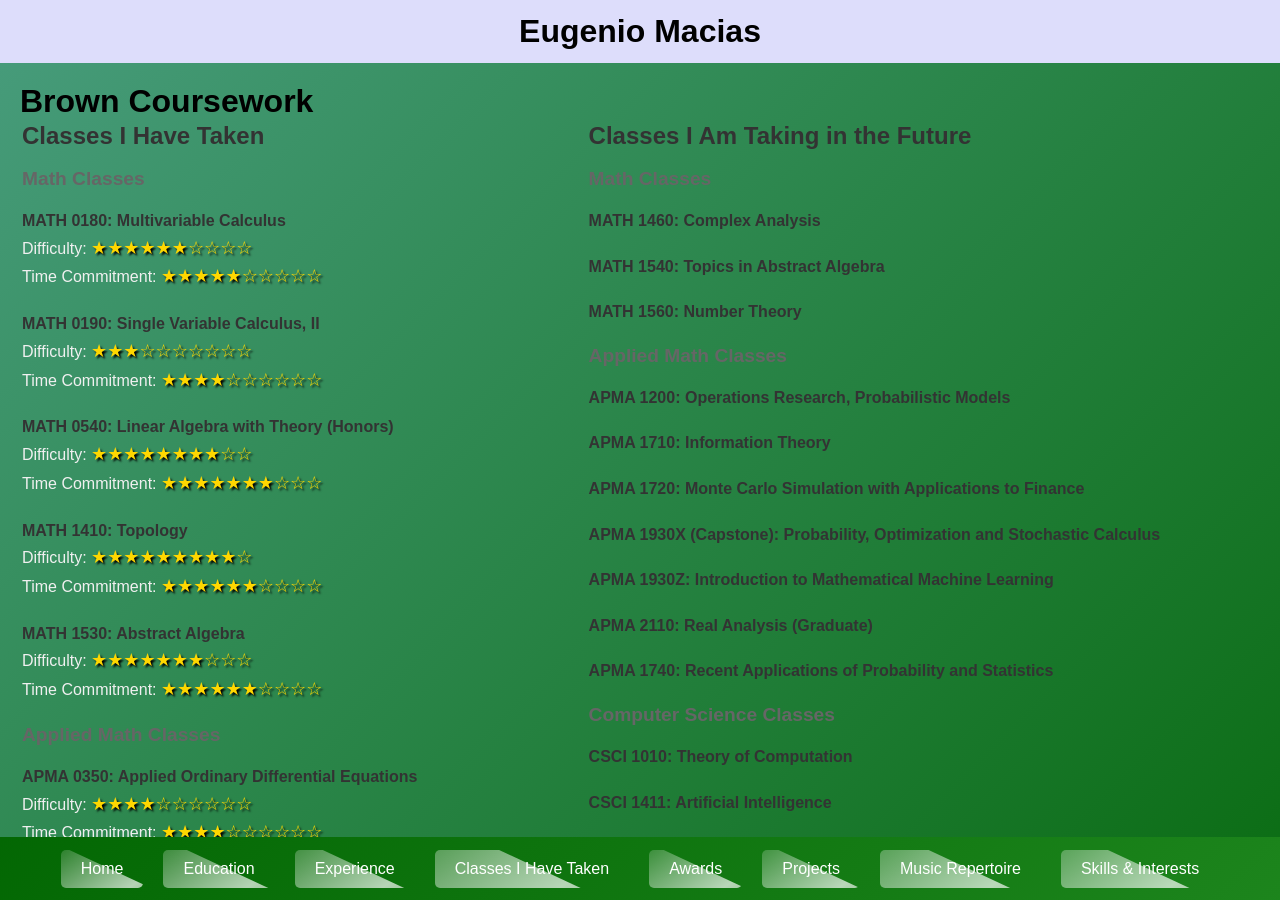
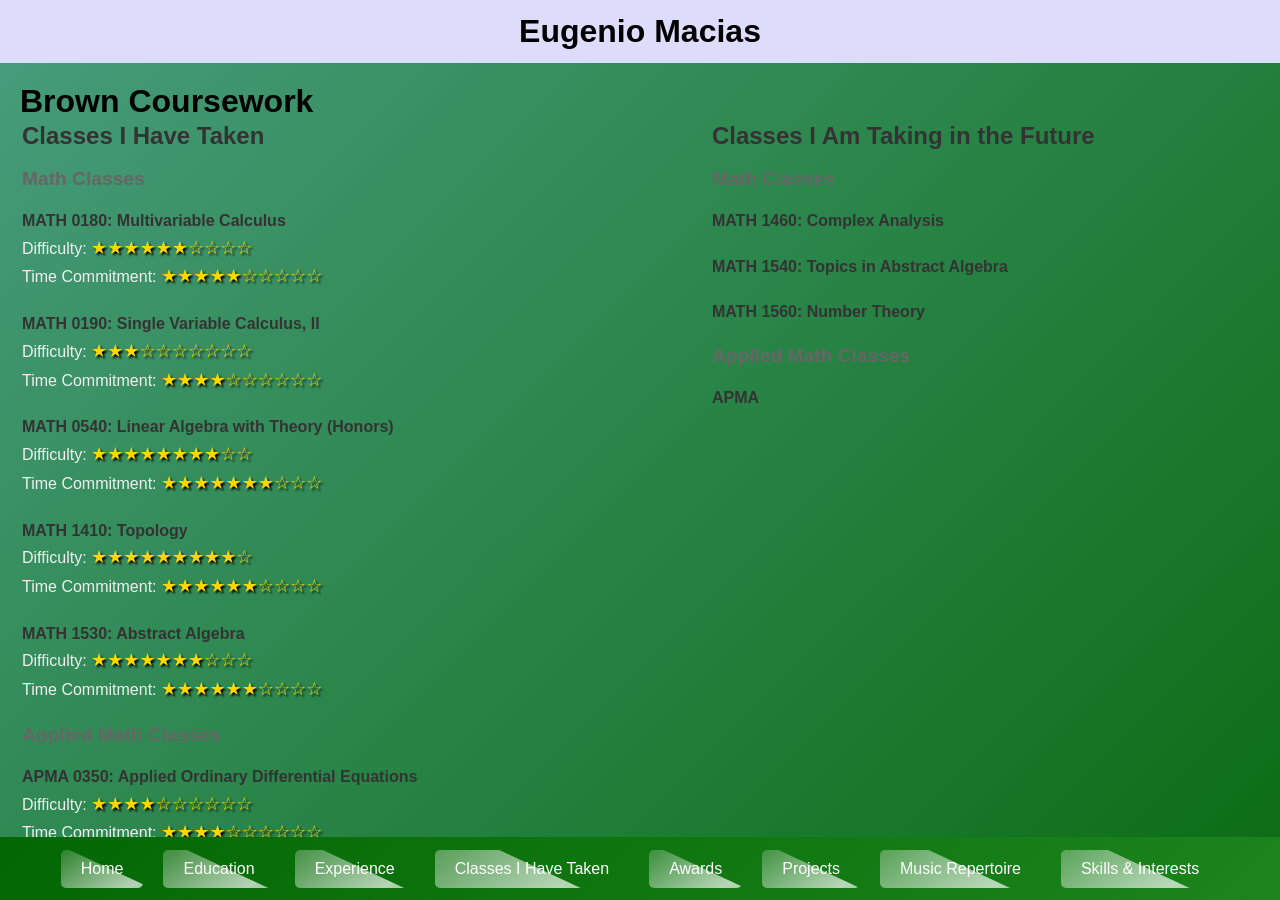
Before and after one commit to xXElGenio0203Xx/eugenio-macias.github.io, a Jekyll site: the page built from classes-i-have-taken.md, in a window 1280 px wide and 900 px high. Built offline with Jekyll 4.4.1, drawn with Linux system fonts in a browser that asks for light colours; some web fonts are replaced; some of the changed text lies outside the part shown.

Commit message:
Update classes-i-have-taken.md

```diff
--- a/classes-i-have-taken.md
+++ b/classes-i-have-taken.md
@@ -10,26 +10,26 @@ title: Classes I Have Taken
     <td style="vertical-align:top;">
 
       <h2>Classes I Have Taken</h2><br>
-      <h3 style="font-weight: bold;">Math Classes</h3><br>
+      <h3>Math Classes</h3><br>
       <p><strong>MATH 0180: Multivariable Calculus</strong><br> Difficulty: <span class="stars">★★★★★★☆☆☆☆</span><br> Time Commitment: <span class="stars">★★★★★☆☆☆☆☆</span></p>
       <p><strong>MATH 0190: Single Variable Calculus, II</strong><br> Difficulty: <span class="stars">★★★☆☆☆☆☆☆☆</span><br> Time Commitment: <span class="stars">★★★★☆☆☆☆☆☆</span></p>
       <p><strong>MATH 0540: Linear Algebra with Theory (Honors)</strong><br> Difficulty: <span class="stars">★★★★★★★★☆☆</span><br> Time Commitment: <span class="stars">★★★★★★★☆☆☆</span></p>
       <p><strong>MATH 1410: Topology</strong><br> Difficulty: <span class="stars">★★★★★★★★★☆</span><br> Time Commitment: <span class="stars">★★★★★★☆☆☆☆</span></p>
       <p><strong>MATH 1530: Abstract Algebra</strong><br> Difficulty: <span class="stars">★★★★★★★☆☆☆</span><br> Time Commitment: <span class="stars">★★★★★★☆☆☆☆</span></p>
 
-      <h3 style="font-weight: bold;">Applied Math Classes</h3><br>
+      <h3>Applied Math Classes</h3><br>
       <p><strong>APMA 0350: Applied Ordinary Differential Equations</strong><br> Difficulty: <span class="stars">★★★★☆☆☆☆☆☆</span><br> Time Commitment: <span class="stars">★★★★☆☆☆☆☆☆</span></p>
       <p><strong>APMA 0360: Applied Partial Differential Equations</strong><br> Difficulty: <span class="stars">★★★★★★☆☆☆☆</span><br> Time Commitment: <span class="stars">★★★★★☆☆☆☆☆</span></p>
       <p><strong>APMA 1655: Honors Statistical Inference I</strong><br> Difficulty: <span class="stars">★★★★★★★☆☆☆</span><br> Time Commitment: <span class="stars">★★★★★☆☆☆☆☆</span></p>
       <p><strong>APMA 1660: Statistical Inference II</strong><br> Difficulty: <span class="stars">★★★★★★☆☆☆☆</span><br> Time Commitment: <span class="stars">★★★☆☆☆☆☆☆☆</span></p>
 
-      <h3 style="font-weight: bold;">Computer Science Classes</h3><br>
+      <h3>Computer Science Classes</h3><br>
       <p><strong>CSCI 0170: Computer Science, An Integrated Introduction</strong><br> Difficulty: <span class="stars">★★★★★★★★☆☆</span><br> Time Commitment: <span class="stars">★★★★★★★★★☆</span></p>
       <p><strong>CSCI 0200: Programming Design, Data Structures & Algorithms</strong><br> Difficulty: <span class="stars">★★★★★★★☆☆☆</span><br> Time Commitment: <span class="stars">★★★★★★★★☆☆</span></p>
       <p><strong>CSCI 0330: Introduction to Computer Systems</strong><br> Difficulty: <span class="stars">★★★★★★★★☆☆</span><br> Time Commitment: <span class="stars">★★★★★★★★★★</span></p>
       <p><strong>CSCI 1515: Applied Cryptography</strong><br> Difficulty: <span class="stars">★★★★★★★☆☆☆</span><br> Time Commitment: <span class="stars">★★★★★★★☆☆☆</span></p>
 
-      <h3 style="font-weight: bold;">Other Areas</h3><br>
+      <h3>Other Areas</h3><br>
       <p><strong>ECON 1210: Intermediate Macroeconomics</strong><br> Difficulty: <span class="stars">★★★★☆☆☆☆☆☆</span><br> Time Commitment: <span class="stars">★★★★★☆☆☆☆☆</span></p>
       <p><strong>ECON 1620: Introduction to Econometrics</strong><br> Difficulty: <span class="stars">★★★★☆☆☆☆☆☆</span><br> Time Commitment: <span class="stars">★★★★★★☆☆☆☆</span></p>
       <p><strong>GRMN 0300: Intermediate German I</strong><br> Difficulty: <span class="stars">★★★☆☆☆☆☆☆☆</span><br> Time Commitment: <span class="stars">★★★☆☆☆☆☆☆☆</span></p>
@@ -42,35 +42,10 @@ title: Classes I Have Taken
     <td style="vertical-align:top;">
 
       <h2>Classes I Am Taking in the Future</h2><br>
-      <h3 style="font-weight: bold;">Math Classes</h3><br>
+      <h3>Math Classes</h3><br>
       <p><strong>MATH 1460: Complex Analysis</strong></p>
       <p><strong>MATH 1540: Topics in Abstract Algebra</strong></p>
       <p><strong>MATH 1560: Number Theory</strong></p>
 
-      <h3 style="font-weight: bold;">Applied Math Classes</h3><br>
-      <p><strong>APMA 1200: Operations Research, Probabilistic Models</strong></p>
-      <p><strong>APMA 1710: Information Theory</strong></p>
-      <p><strong>APMA 1720: Monte Carlo Simulation with Applications to Finance</strong></p>
-      <p><strong>APMA 1930X (Capstone): Probability, Optimization and Stochastic Calculus</strong></p>
-      <p><strong>APMA 1930Z: Introduction to Mathematical Machine Learning</strong></p>
-      <p><strong>APMA 2110: Real Analysis (Graduate)</strong></p>
-      <p><strong>APMA 1740: Recent Applications of Probability and Statistics</strong></p>
-
-      <h3 style="font-weight: bold;">Computer Science Classes</h3><br>
-      <p><strong>CSCI 1010: Theory of Computation</strong></p>
-      <p><strong>CSCI 1411: Artificial Intelligence</strong></p>
-      <p><strong>CSCI 1420: Machine Learning</strong></p>
-      <p><strong>CSCI 1440: Algorithmic Game Theory</strong></p>
-      <p><strong>CSCI 1470: Deep Learning</strong></p>
-      <p><strong>CSCI 1570: Design and Analysis of Algorithms</strong></p>
-      <p><strong>CSCI 1951A: Data Science</strong></p>
-      <p><strong>CSCI 1951L: Blockchains and Cryptocurrencies</strong></p>
-      <p><strong>CSCI 1952Q: Algorithmic Aspects of Machine Learning</strong></p>
-
-      <h3 style="font-weight: bold;">Other Areas</h3><br>
-      <p><strong>ECON 1630: Mathematical Econometrics</strong></p>
-      <p><strong>ENGL 0930: Introduction to Creative Non-Fiction</strong></p><br><br>
-
-    </td>
-  </tr>
-</table>
+      <h3>Applied Math Classes</h3><br>
+      <p><strong>APMA
```
